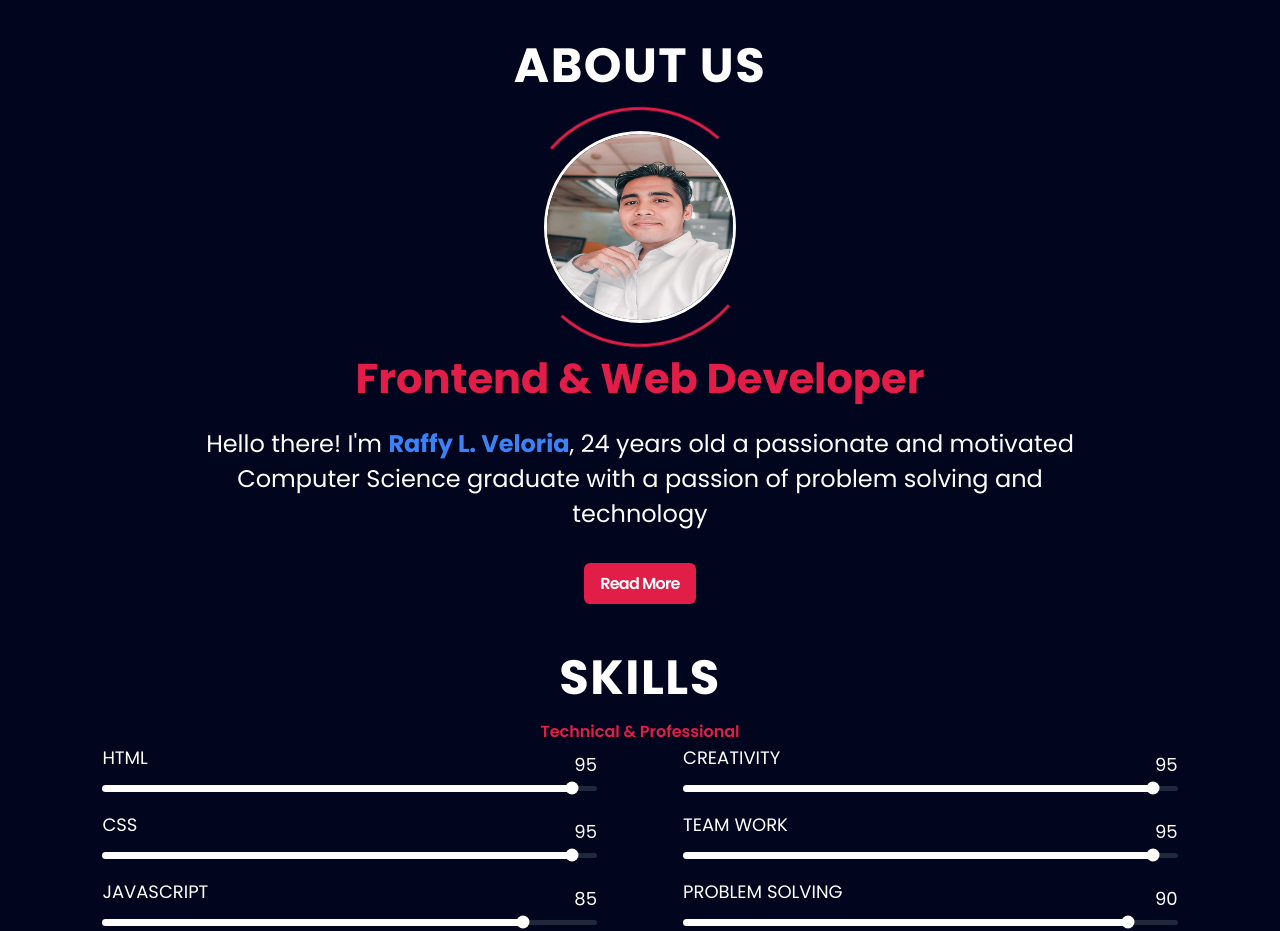
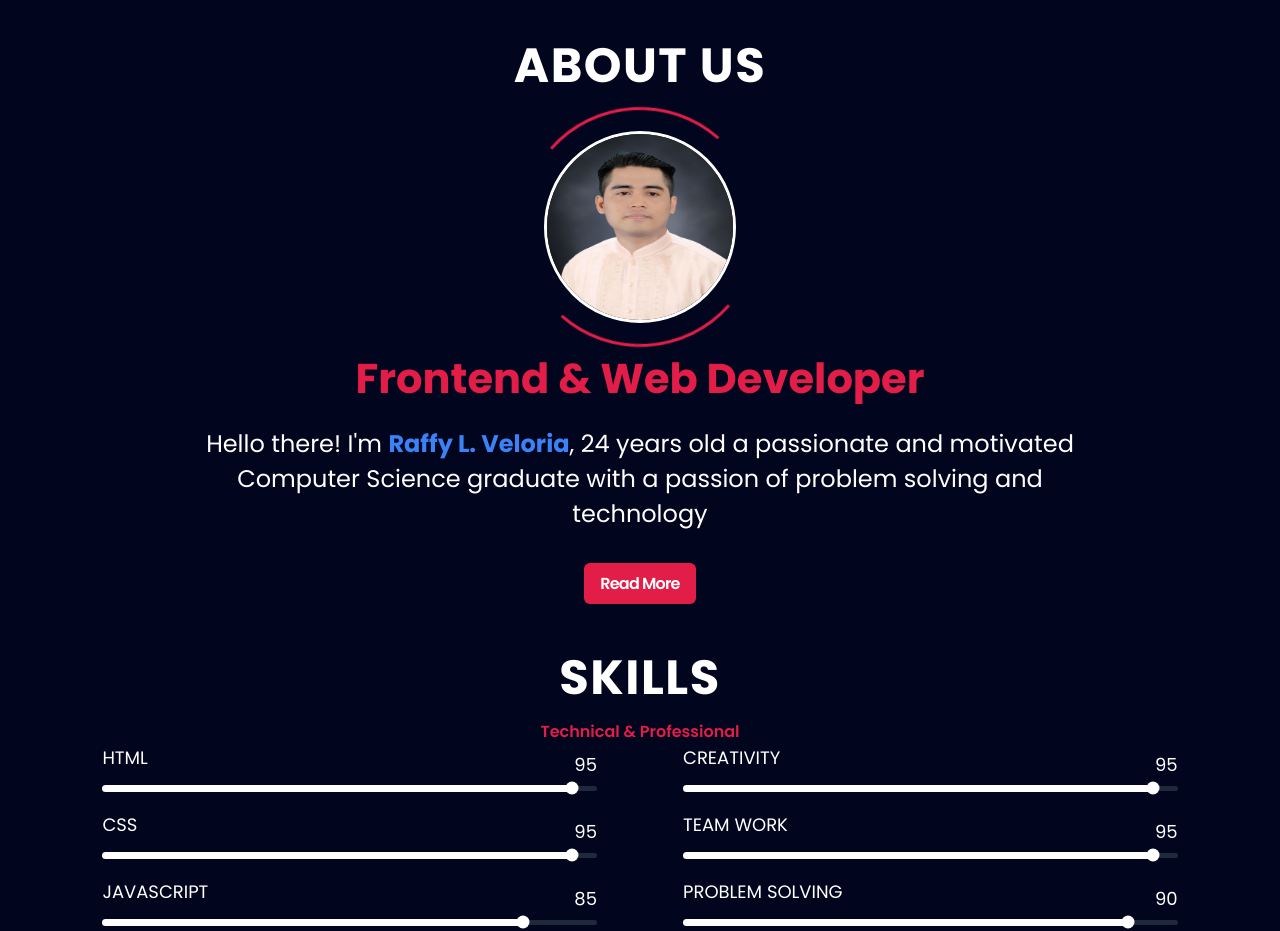
Before and after one commit to Hpdrain/Personal_website.github.io, a plain HTML site: page index.html in a window 1280 px wide. Shown: the part 860-1791 px from the top of the page. Drawn offline with nearby package versions, Linux system fonts and the light colour scheme; animation ran at ten frames a second.

Commit message:
Some Changes

```diff
--- a/index.html
+++ b/index.html
@@ -46,7 +46,7 @@
     <div class="about" id="aboutus">
     <div class="project__titles">About Us</div>
         <div class="about-img">
-            <img src="img/hero__logo.png" alt="">
+            <img src="img/profile2.jpg" alt="">
             <span class="circle-spin"></span>
         </div>
         <div class="about-content">
```
Also changed, not shown: img/profile2.jpg (added).
